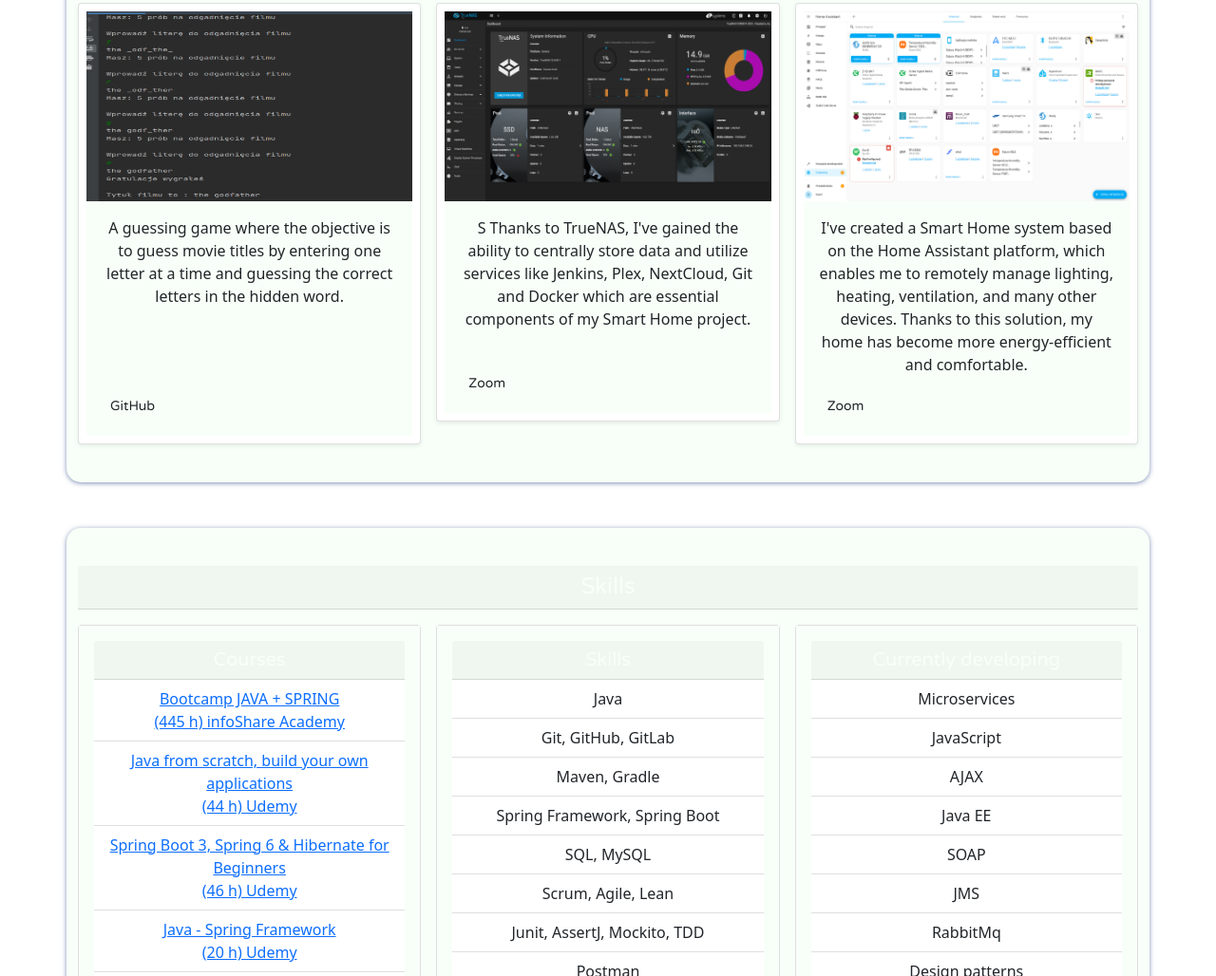
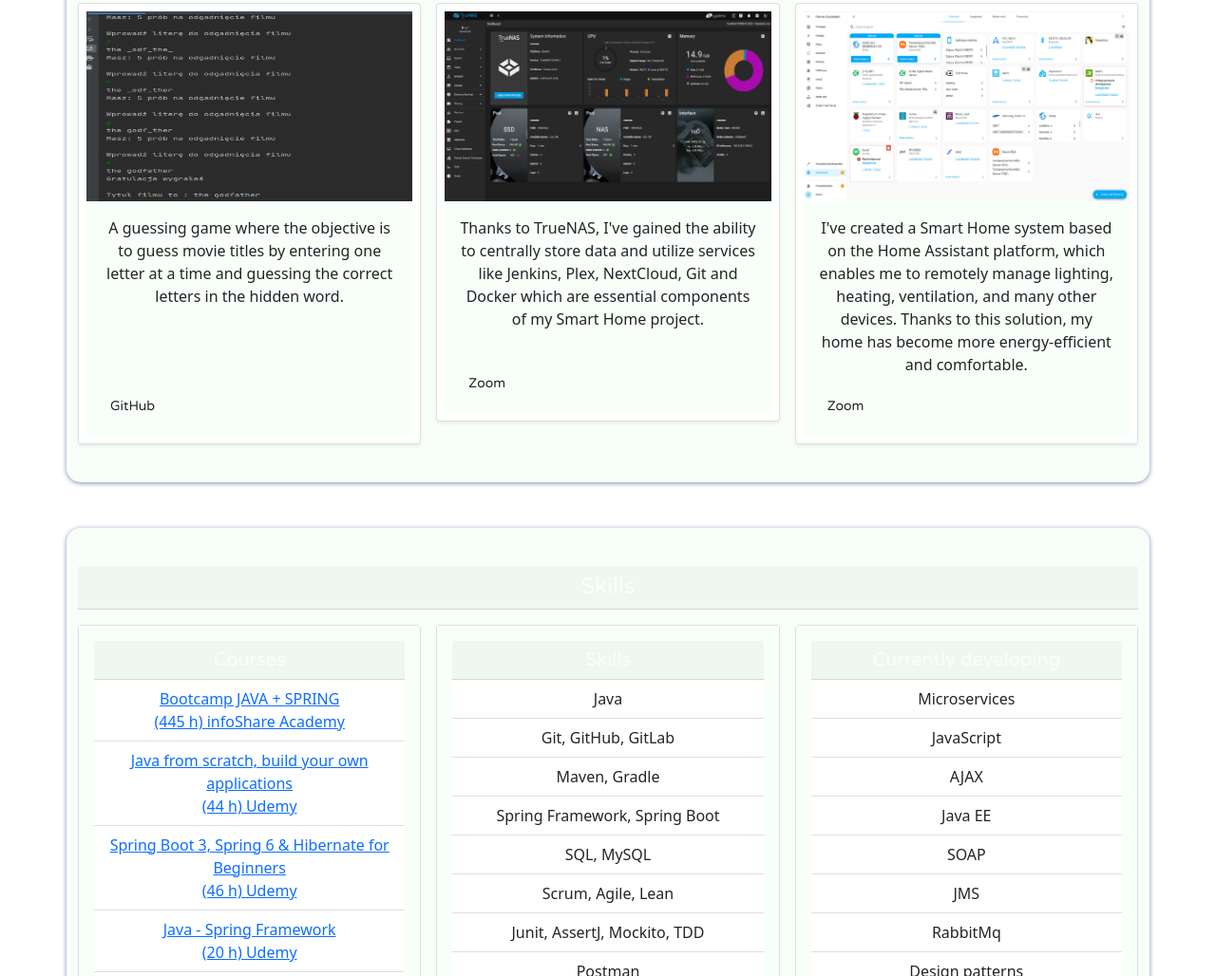
Before and after one commit to KozlowskiKamil/kozlowskiKamil.github.io, a website built with Parcel: page english.html in a window 1280 px wide. Shown: the part 2113-3141 px from the top of the page at 95% size. Built offline with nearby package versions, Linux system fonts and the light colour scheme.

```diff
--- a/english.html
+++ b/english.html
@@ -408,7 +408,7 @@
                style="height: 200px"
           />
           <div class="card-body background-style">
-            <p class="card-text">S
+            <p class="card-text">
               Thanks to TrueNAS, I've gained the ability to centrally store data and utilize services like Jenkins,
               Plex, NextCloud, Git and Docker which are essential components of my Smart Home project.
             </p>
```
